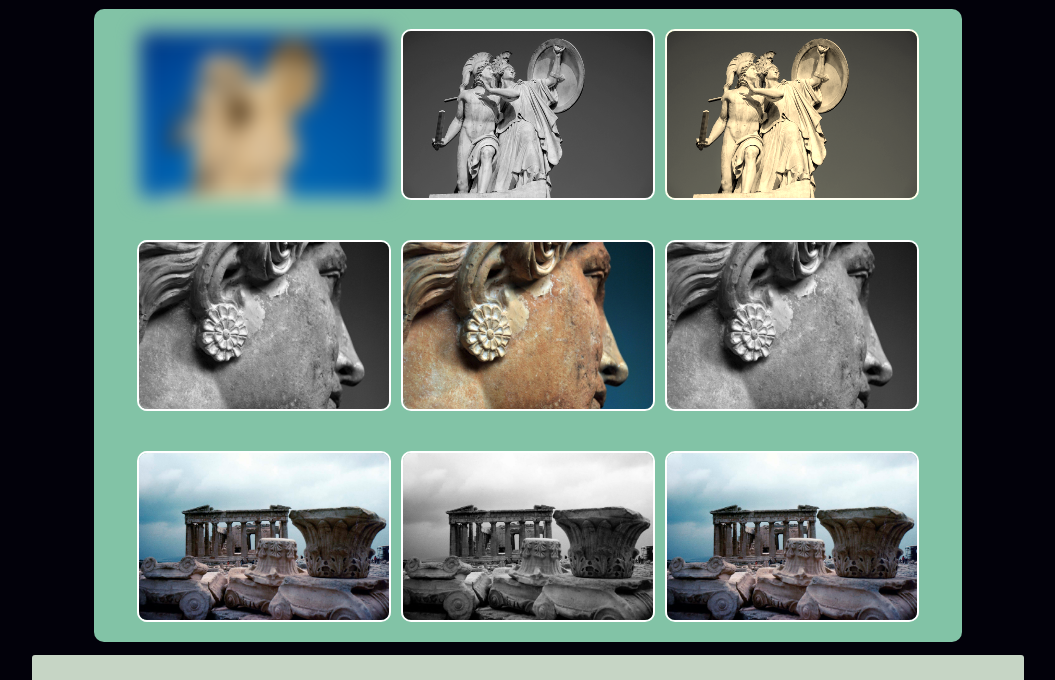
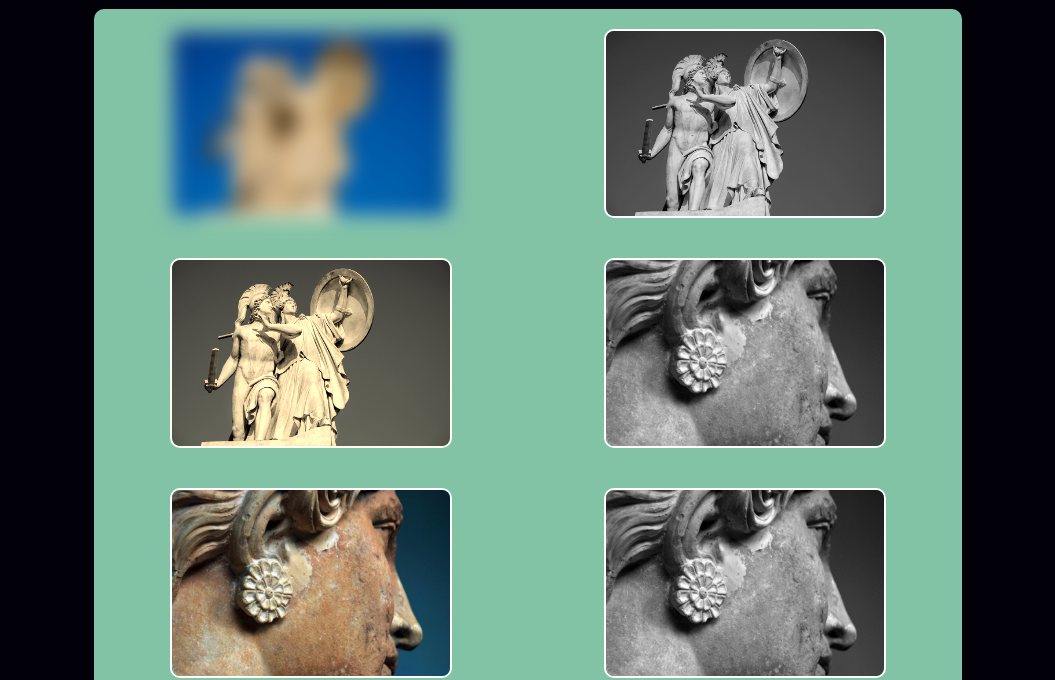
Before and after one commit to kristoferrobin66/introduccion_fotografia_css, a plain HTML site: page paisajes.html in a window 1280 px wide. Shown: the part 147-827 px from the top of the page, without its empty margins (112-1167 px from the left). Drawn offline with Linux system fonts and the light colour scheme.

Commit message:
reacomodo de imágenes en galería

```diff
--- a/css/estilos.css
+++ b/css/estilos.css
@@ -137,13 +137,12 @@ header .menu a
 		margin: 0 auto;
 		/*Se utiliza un largo del 90% para que las filas de fotos no tapen el fondo de
 		color verde*/
-		width: 90%;
-		max-height: 330px;
+		width: 100%;
 		display: flex;
 		flex-direction: row;
 		/*Se utiliza esta instrucción para tener un espaciado entre las imágenes una vez
 		que se muestran en forma de fila*/
-		justify-content: space-between;
+		justify-content: space-around;
 	}
 
 	section .imagenFila img
--- a/paisajes.html
+++ b/paisajes.html
@@ -24,17 +24,14 @@
             <article class="imagenFila">
                 <img alt="Paisajes" src="imagenes/imagen1.jpg" id="imagenBlur">
                 <img alt="Paisajes" src="imagenes/imagen1.jpg" class="imagenGris">
-                <img alt="Paisajes" src="imagenes/imagen1.jpg" id="imagenSepia">
             </article>
             <article class="imagenFila">
-                <img alt="Paisajes" src="imagenes/imagen2.jpg" class="imagenGris">
-                <img alt="Paisajes" src="imagenes/imagen2.jpg">
+                <img alt="Paisajes" src="imagenes/imagen1.jpg" id="imagenSepia">
                 <img alt="Paisajes" src="imagenes/imagen2.jpg" class="imagenGris">
             </article>
             <article class="imagenFila">
-                <img alt="Paisajes" src="imagenes/imagen3.jpg">
-                <img alt="Paisajes" src="imagenes/imagen3.jpg" class="imagenGris">
-                <img alt="Paisajes" src="imagenes/imagen3.jpg">
+                <img alt="Paisajes" src="imagenes/imagen2.jpg">
+                <img alt="Paisajes" src="imagenes/imagen2.jpg" class="imagenGris">
             </article>
         </section>
 
```
Also changed, not shown: retratos.html (+3 -6 lines), 1 other file.
